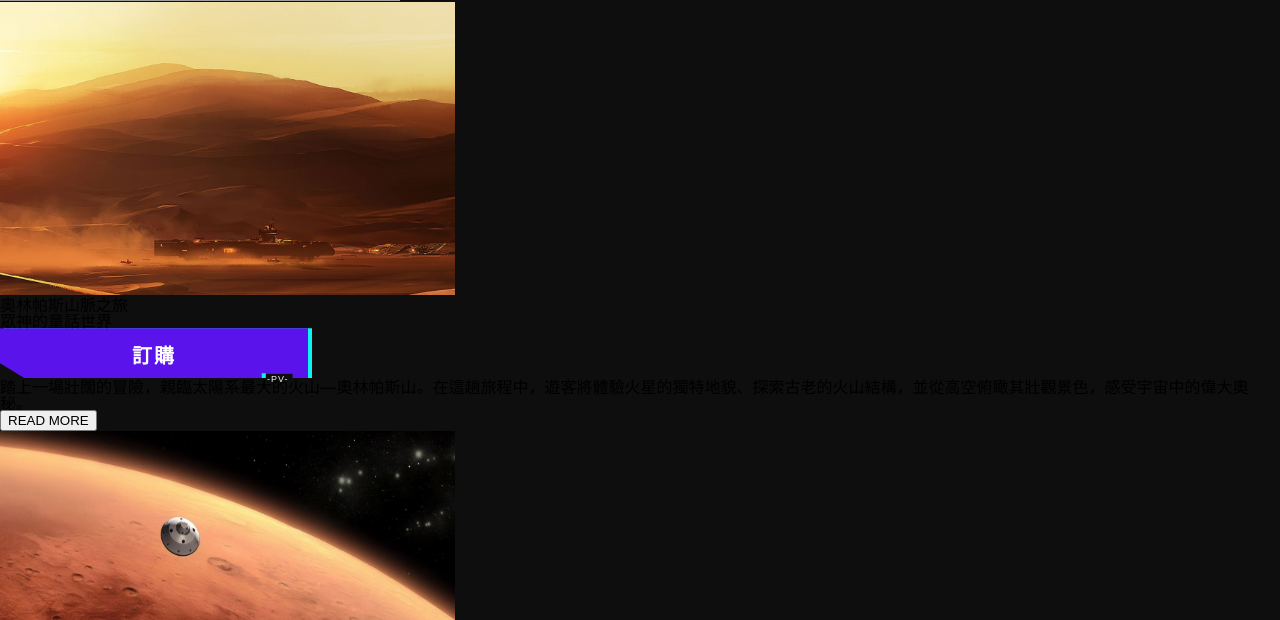
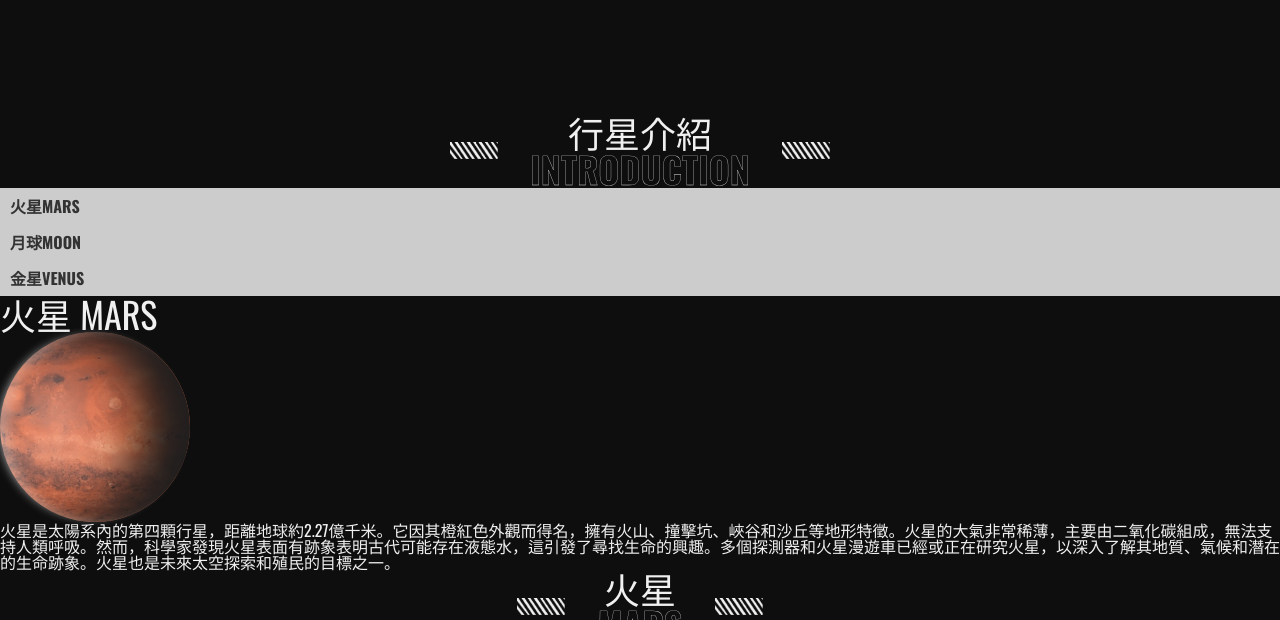
Before and after one commit to Hsu-28/PlanetVoyager, a Vue app: page /Destination in a window 1280 px wide. Shown: the part 1155-1775 px from the top of the page. Built offline with nearby package versions, Linux system fonts and the light colour scheme; grey boxes are pictures that could not be loaded; a web font is replaced by a local one; what view-ui-plus would draw is missing.

Commit message:
修改 星際旅遊 JS 內容改成兩大區

```diff
--- a/src/assets/sass/page/_destination.scss
+++ b/src/assets/sass/page/_destination.scss
@@ -1,7 +1,25 @@
 body {
     background-color: black;
 }
+main{
+    margin-top:10%
+}
+.tab-title li a {
+    display: block;
+    padding: 10px;
+    color: #333;
+    background-color: #ccc;
+    text-decoration: none;
+  }
 
+  .tab-title li.active a {
+    color: #fff;
+    background-color: #0071bc;
+  }
+
+p{
+    color: $white;
+}
 h1 {
     font-size: $h1-s;
     color: $white;
@@ -9,15 +27,11 @@ h1 {
     flex-direction: column;
     align-items: center;
     justify-content: center;
-}
-
-
-.h1-ch {
-    writing-mode: vertical-lr;
+    margin: 35% 0;
 }
 
 .h1-en {
-    margin-top: 50px;
+    margin-top: 1rem;
     font-weight: bolder;
 }
 
@@ -74,11 +88,30 @@ planetRotate的動畫，該動畫將背景位置由0%移動到-200%。
     }
 }
 
+h3{
+    color: $white;
+    font-size:$h2-s;
+}
+.info{
+
+    font-size:$p2-s;
+}
+
+
 @media screen and (min-width: 700px) {
     h1 {
         font-size: $h1-m;
     }
+    .h1-ch {
+        writing-mode: vertical-lr;
+    }
+    h3{
+        font-size:$h2-m;
+    }
 
+    .info{
+        font-size:$p2-m;
+    }
 
 }
 
@@ -86,6 +119,12 @@ planetRotate的動畫，該動畫將背景位置由0%移動到-200%。
     h1 {
         font-size: $h1-l;
     }
+    h3{
+        font-size:$h2-l;
+    }
+    .info{
+        font-size:$p2-l;
+    }
 
 }
 
--- a/src/views/Destination.vue
+++ b/src/views/Destination.vue
@@ -1,44 +1,44 @@
 <template>
+  <main>
     <h1><span class="h1-ch">星際旅程</span> <span class="h1-en">DESTINATION</span></h1>
+
     <H2Style cTitle="行星介紹" eTitle="INTRODUCTION"></H2Style>
-  <article class="tab-demo">
     <ul class="tab-title">
-      <li v-for="(planet, index) in planetCard" :key="planet.en_name" class="active">
-        <a href="javascript:;" :data-tablink="planet.en_name">{{ planet.en_namebig }}</a>
+      <li v-for="(planet, index) in planetCard" :key="planet.en_name" class="tab planet-tab">
+        <a href="javascript:;" :data-tablink="planet.en_name1_2">{{ planet.ch_name }}{{ planet.en_namebig }}</a>
       </li>
     </ul>
 
-    <article v-for="(planet, index) in planetCard" :key="planet.en_name" :id="planet.en_name" class="planet-info">
 
-      <article>
+    <article v-for="(planet, index) in planetCard" :key="planet.en_name" :id="planet.en_name1" class="planet-info">
       <h3>{{ planet.ch_name }} <span>{{ planet.en_namebig }}</span></h3>
       <article class="card-planet">
         <div class="planet__atmosphere">
-            <div :class="planet.en_name" class="planet__surface"></div>
+          <div :class="planet.en_name1" class="planet__surface"></div>
         </div>
       </article>
-        <p>{{ planet.info }}</p>
+      <p class="info">{{ planet.info }}</p>
     </article>
 
-      <article >
-        <H2Style :cTitle=" planet.ch_name " :eTitle=" planet.en_namebig "></H2Style>
+    <article v-for="(travel, index) in travelCard" :key="travel.en_name" :id="travel.en_name2" class="planet-info">
+      <H2Style :cTitle="travel.ch_name" :eTitle="travel.en_namebig"></H2Style>
       <article>
         <div>
           <div>
-              <img :src="planet.img1" :alt="planet.title1">
+            <img :src="travel.img1" :alt="travel.title1">
           </div>
           <div>
-              <img :src="planet.img2" :alt="planet.title1">
+            <img :src="travel.img2" :alt="travel.title1">
           </div>
         </div>
         <div>
           <div>
-              <h3>{{ planet.title1 }}</h3>
-              <p>{{ planet.note1 }}</p>
+            <h3>{{ travel.title1 }}</h3>
+            <p class="note">{{ travel.note1 }}</p>
             <ButtonStyle buttonText="訂購" buttonBottomText="-PV-"></ButtonStyle>
           </div>
           <div>
-              <p>{{ planet.info1 }}</p>
+            <p class="info">{{ travel.info1 }}</p>
             <button>READ&nbspMORE</button>
           </div>
         </div>
@@ -46,28 +46,29 @@
       <article>
         <div>
           <div>
-              <img :src="planet.img3" :alt="planet.title2">
+            <img :src="travel.img3" :alt="travel.title2">
           </div>
           <div>
-              <img :src="planet.img4" :alt="planet.title2">
+            <img :src="travel.img4" :alt="travel.title2">
           </div>
         </div>
         <div>
           <div>
-              <h3>{{ planet.title2 }}</h3>
-              <p>{{ planet.note2 }}</p>
+            <h3>{{ travel.title2 }}</h3>
+            <p class="note">{{ travel.note2 }}</p>
             <button>訂購</button>
           </div>
           <div>
-              <p>{{ planet.info2 }}</p>
+            <p class="info">{{ travel.info2 }}</p>
             <button>READ&nbspMORE</button>
           </div>
         </div>
       </article>
     </article>
 
-    </article>
-  </article>
+
+
+  </main>
 </template>
 
 
@@ -81,14 +82,16 @@ import H2Style from '../components/SectionTitle.vue';
 import ButtonStyle from '../components/ButtonFlash.vue';
 export default {
   components: {
-          H2Style,ButtonStyle
+    H2Style, ButtonStyle
   },
 
   data() {
     return {
       planetCard: [
         {
-          en_name: 'mars',
+          en_name1: 'mars',
+          en_name2: 'mars2',
+          en_name1_2: 'mars,mars2',
           en_namebig: 'MARS',
           info: '火星是太陽系內的第四顆行星，距離地球約2.27億千米。它因其橙紅色外觀而得名，擁有火山、撞擊坑、峽谷和沙丘等地形特徵。火星的大氣非常稀薄，主要由二氧化碳組成，無法支持人類呼吸。然而，科學家發現火星表面有跡象表明古代可能存在液態水，這引發了尋找生命的興趣。多個探測器和火星漫遊車已經或正在研究火星，以深入了解其地質、氣候和潛在的生命跡象。火星也是未來太空探索和殖民的目標之一。',
           ch_name: '火星',
@@ -104,7 +107,9 @@ export default {
           info2: '探索生命存在的可能性。從巡遊壯觀的水手峽谷，到深入隱秘的地下水道，體驗火星獨特的生態與地質特徵。在這趟冒險之旅中，參與者不僅能使用先進科技親手探測微生物跡象，更可以透過氣候與大氣觀測深入了解其生命潛質。此旅程不僅是探索宇宙的奇妙之旅，追尋生命起源，帶領你挑戰未知，感受宇宙的浩瀚與生命的神奇。',
         },
         {
-          en_name: 'moon',
+          en_name1: 'moon',
+          en_name2: 'moon2',
+          en_name1_2: 'moon,moon2',
           en_namebig: 'MOON',
           info: '月球是地球唯一的自然衛星，距離地球約38.4萬千米。它沒有大氣層，沒有液態水，因此氣候極端。月球表面分為高地和低地，前者佈滿撞擊坑，後者相對平坦。著名特徵包括巨大的撞擊坑，最著名的是環形山。月球還有古老的火山平原，被稱為月海。月球對地球產生引潮力，導致潮汐現象。人類首次登月是在1969年阿波羅11號任務中，月球一直是太空探索的關鍵目標，未來可能成為太空基地，支持更深入的太空探索。',
           ch_name: '月球',
@@ -120,7 +125,9 @@ export default {
           info2: '抵達在月球基地後，您將穿上太空服，遊覽著名的月球撞擊坑，體驗月面散步的刺激。不僅如此，您還會採集珍貴的岩石和月壤樣本，並進行科學實驗。以及夜晚的天文觀測和無光污染。最後一天，盡情享受自由活動。最後登上太空船，啟程返回地球，締造您太空之旅的完美結局。',
         },
         {
-          en_name: 'venus',
+          en_name1: 'venus',
+          en_name2: 'venus2',
+          en_name1_2: 'venus,venus2',
           en_namebig: 'VENUS',
           info: '金星是太陽系內第二顆行星，距離地球最近。它擁有厚重的大氣，富含二氧化碳，引發強烈的溫室效應，使表面溫度高達攝氏約465度。金星表面充滿火山平原、山脈和撞擊坑，但沒有水體存在。其大氣層包括有毒的硫酸雲層。金星的日子比地球長，但自轉非常緩慢，導致一天比一年還短。儘管表面條件極端，金星仍然吸引科學家的研究，以深入了解行星氣候和溫室效應，為太空探索提供了有趣的目標。',
           ch_name: '金星',
@@ -135,8 +142,58 @@ export default {
           note2: '地脈探索',
           info2: '金星地形豐富，充滿奇特的自然地貌，有宇宙公園之稱，是一生必去的星球！這趟旅程將帶您前往伊師塔高地以及首都瑞茲城，除了驚奇美景，也能見證金星人文之美。',
         },
+
+
       ],
 
+      travelCard:[
+      {
+          en_name2: 'mars2',
+          en_namebig: 'MARS',
+          ch_name: '火星',
+          img1: require("@/assets/image/destination/mars01.svg"),
+          img2: require("@/assets/image/destination/mars02.svg"),
+          title1: '奧林帕斯山脈之旅',
+          note1: '眾神的童話世界',
+          info1: '踏上一場壯闊的冒險，親臨太陽系最大的火山—奧林帕斯山。在這趟旅程中，遊客將體驗火星的獨特地貌、探索古老的火山結構，並從高空俯瞰其壯觀景色，感受宇宙中的偉大奧秘。',
+          img3: require("@/assets/image/destination/mars03.svg"),
+          img4: require("@/assets/image/destination/mars04.svg"),
+          title2: '尋找生命之旅',
+          note2: '你與我的起源',
+          info2: '探索生命存在的可能性。從巡遊壯觀的水手峽谷，到深入隱秘的地下水道，體驗火星獨特的生態與地質特徵。在這趟冒險之旅中，參與者不僅能使用先進科技親手探測微生物跡象，更可以透過氣候與大氣觀測深入了解其生命潛質。此旅程不僅是探索宇宙的奇妙之旅，追尋生命起源，帶領你挑戰未知，感受宇宙的浩瀚與生命的神奇。',
+        },
+        {
+          en_name2: 'moon2',
+          en_namebig: 'MOON',
+          ch_name: '月球',
+          img1: require("@/assets/image/destination/moon01.svg"),
+          img2: require("@/assets/image/destination/moon02.svg"),
+          title1: '月球巡禮',
+          note1: '用你的一小步<br>見證人類的一大步',
+          info1: ' 一天的航程後，我們將會在第二天登陸月球，朝聖人類的星際里程碑--阿姆斯壯的腳印，之後會遊歷月球上最大的隕石坑---貝利環形山、在滿月海中馳騁、橫越東月大裂谷、參觀台日共構的月球基地，飽覽月球風光後再返回地球。',
+          img3: require("@/assets/image/destination/moon03.svg"),
+          img4: require("@/assets/image/destination/moon04.svg"),
+          title2: '太空之心',
+          note2: '月球七天六夜奇幻之旅',
+          info2: '抵達在月球基地後，您將穿上太空服，遊覽著名的月球撞擊坑，體驗月面散步的刺激。不僅如此，您還會採集珍貴的岩石和月壤樣本，並進行科學實驗。以及夜晚的天文觀測和無光污染。最後一天，盡情享受自由活動。最後登上太空船，啟程返回地球，締造您太空之旅的完美結局。',
+        },
+        {
+          en_name2: 'venus2',
+          en_namebig: 'VENUS',
+          ch_name: '金星',
+          img1: require("@/assets/image/destination/venus01.svg"),
+          img2: require("@/assets/image/destination/venus02.svg"),
+          title1: '人文遺跡之旅',
+          note1: '知識解謎探索',
+          info1: '沉浸於麥田圈迷宮的神秘符號，融入蜥蜴人社區，學習語言、文化，共享美食，追隨遺跡，穿越城市廢墟，發現寶藏，探索過去文明，挑戰銀河砂流，感受宇宙冒險。',
+          img3: require("@/assets/image/destination/venus03.svg"),
+          img4: require("@/assets/image/destination/venus04.svg"),
+          title2: '金星夢幻秘境',
+          note2: '地脈探索',
+          info2: '金星地形豐富，充滿奇特的自然地貌，有宇宙公園之稱，是一生必去的星球！這趟旅程將帶您前往伊師塔高地以及首都瑞茲城，除了驚奇美景，也能見證金星人文之美。',
+        },
+
+        ]
       // {
       //   en_namebig: 'TOUR',
       //   ch_name: '套裝行程',
@@ -152,32 +209,38 @@ export default {
   methods: {
   tabCutover() {
     // 隱藏除了顯示標籤外的所有標籤
-      document.querySelectorAll(".planet-info").forEach(function (tabContent) {
+    document.querySelectorAll(".planet-info").forEach(tabContent => {
       tabContent.style.display = 'none';
     });
 
     // 顯示標籤
-      let activeTabLink = document.querySelector(".tab-title li.active a").getAttribute("data-tablink");
-      // 標籤的內容
-      document.getElementById(activeTabLink).style.display = 'block';
+    let el = document.querySelector('[data-tablink]');
+    let values = el.getAttribute('data-tablink').split(',');
+    let value1 = values[0];
+    let value2 = values[1];
 
+    // 我假設你想要用value1作為id
+    document.getElementById(value1).style.display = 'block';
+    document.getElementById(value2).style.display = 'block';
     // 為每個標籤標題加入點擊事件監聽器
-      document.querySelectorAll(".tab-title li").forEach(function (tab) {
-        tab.addEventListener('click', function () {
+    document.querySelectorAll(".tab-title li").forEach(tab => {
+      tab.addEventListener('click', function() {
         // 隱藏所有標籤內容
-          document.querySelectorAll(".planet-info").forEach(function (tabContent) {
+        document.querySelectorAll(".planet-info").forEach(tabContent => {
           tabContent.style.display = 'none';
         });
 
         // 顯示被點擊的標籤內容
-          let tablink = this.querySelector("a").getAttribute("data-tablink");
+        let tablinkValues = this.querySelector("a").getAttribute('data-tablink').split(',');
+        let tablink = tablinkValues[0];
+        let tablink2 = tablinkValues[1];
         document.getElementById(tablink).style.display = 'block';
-
-          // 從所有標籤移除"活躍"類別，並加入到被點擊的標籤
-          document.querySelectorAll(".tab-title li").forEach(function (innerTab) {
-            innerTab.classList.remove("active");
+        document.getElementById(tablink2).style.display = 'block';
+        // 把其他標籤移除，並加入被點擊的標籤
+        document.querySelectorAll(".tab-title li").forEach(innerTab => {
+          innerTab.classList.remove("tab");
         });
-          this.classList.add("active");
+        this.classList.add("tab");
       });
     });
   }
```
Also changed, not shown: src/assets/image/destination/icon-planets.svg (added). Lines whose indentation alone changed are shown as unchanged.
